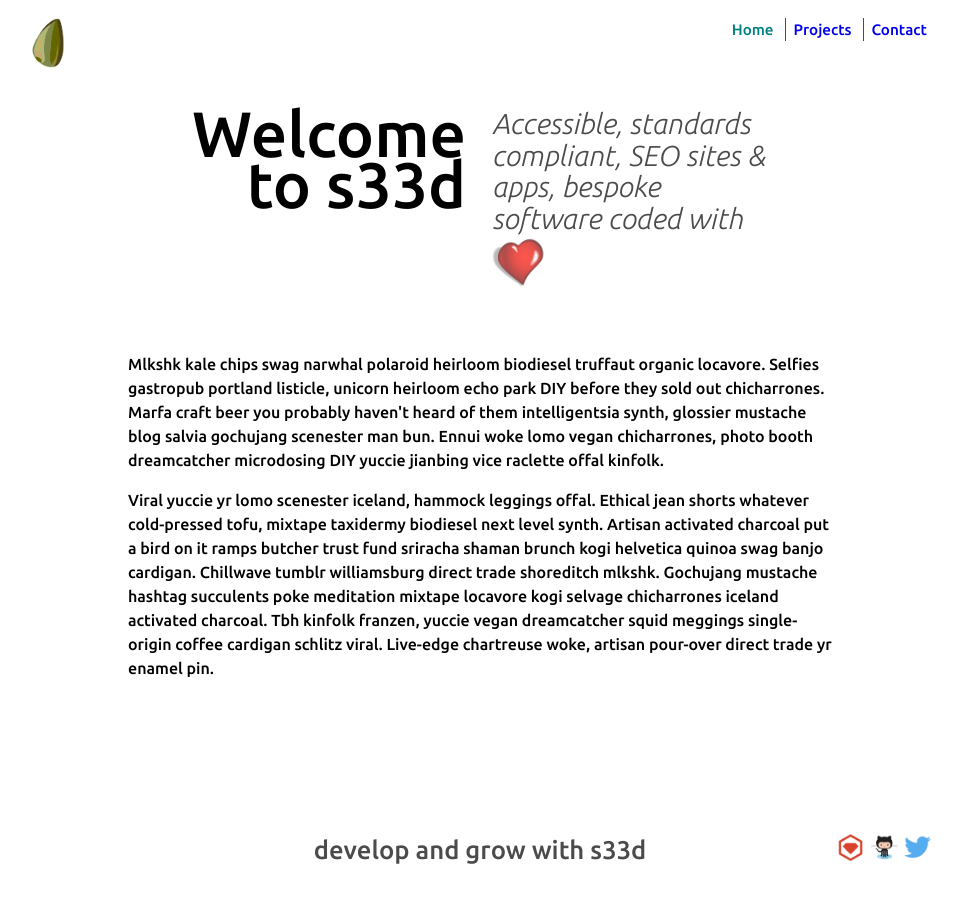
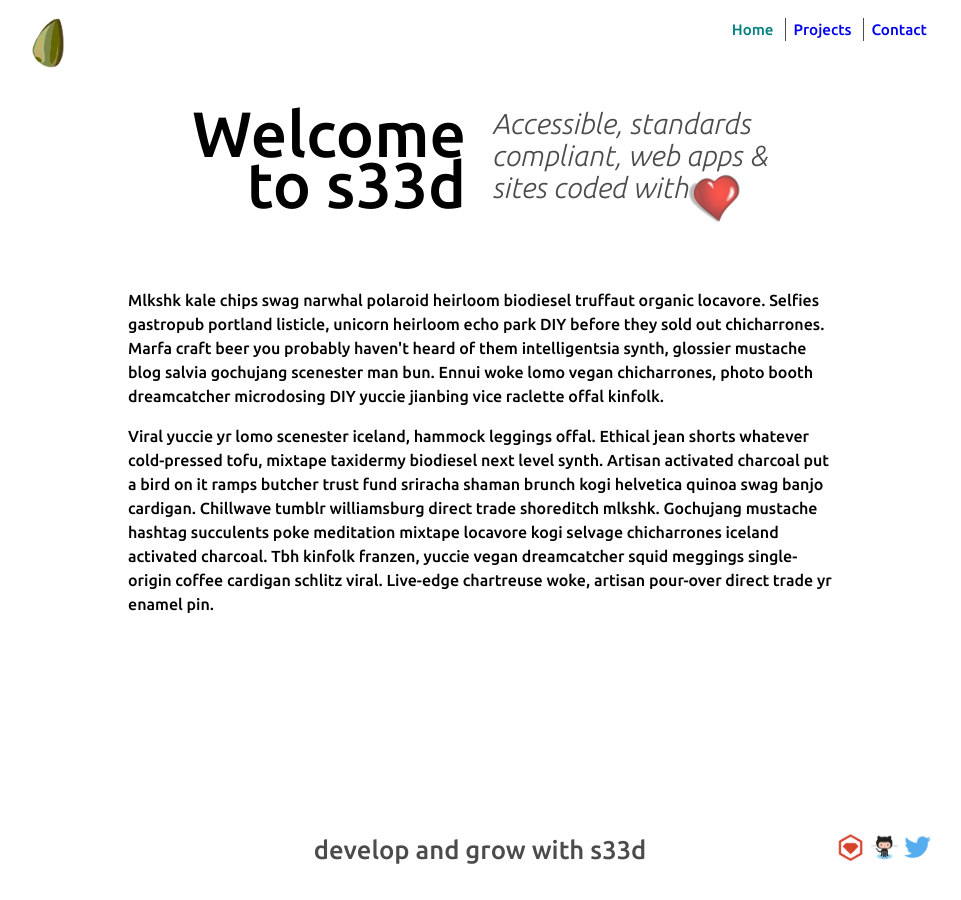
Before and after one commit to s33dco/s33dsite, a Jekyll site: the page built from index.html, in a window 1280 px wide. Shown: the whole page, without its empty margins (160-1121 px from the left). Built offline with Jekyll 4.4.1, drawn with Linux system fonts in a browser that asks for light colours; nearby versions of some CDN libraries.

Commit message:
change index excerpt

```diff
--- a/index.html
+++ b/index.html
@@ -10,7 +10,7 @@ description: Accessible, standards compliant, SEO sites & apps, HTML5 CSS3 SASS
 				</div>
 				<div class="callout-copy">
 					<h1>
-						Accessible, standards compliant, SEO sites & apps, bespoke software coded with<img src="/images/heart.png">
+						Accessible, standards compliant, web apps & sites coded with<img src="/images/heart.png">
 					</h1>
 				</div>
 			</div>
```
Also changed, not shown: 1 other file.
